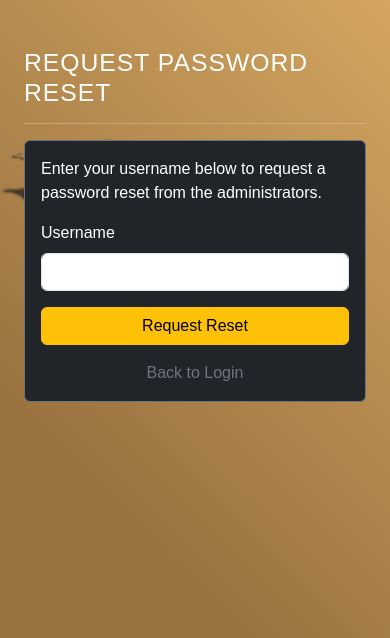
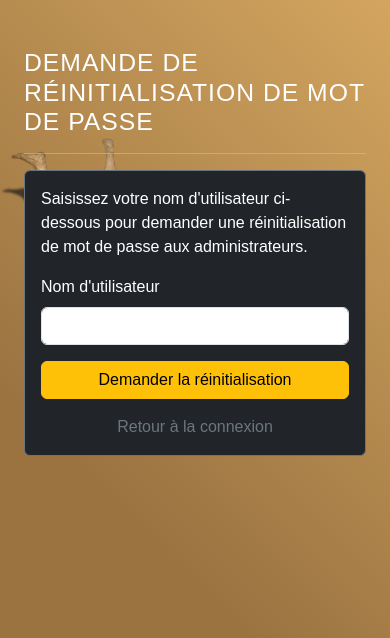
Before and after one commit to TomDouaud/testTom, a Django app: page /reset-request/ in a window 390 px wide. Shown: the part 206-844 px from the top of the page. Run offline with Django 5.2, Linux system fonts and the light colour scheme.

Commit message:
feat: incremental improvements for badassradio
This commit implements a series of incremental updates requested for the badassradio web application:
- Translated remaining templates (login, password reset request, album list) into French.
- Updated flash messages in views to be in French.
- Updated `AlbumOfTheMonth` Meta ordering to `['-month', 'title']`.
- Updated the "Album of the Month" display in the playlist list to use the correct static vinyl logo (`vinyl-month.png`).
- Fixed mobile responsiveness on the playlist detail page using `aspect-ratio: 16/9`.

The codebase is an ongoing extension of an existing music blog platform that already includes the requested Milkdrop visualizers, user auth systems, admin-handled requests, and music players.

Co-authored-by: TomDouaud <124200637+TomDouaud@users.noreply.github.com>

```diff
--- a/blog/models.py
+++ b/blog/models.py
@@ -13,7 +13,7 @@ class AlbumOfTheMonth(models.Model):
     created_at = models.DateTimeField(auto_now_add=True)
 
     class Meta:
-        ordering = ['-month']
+        ordering = ['-month', 'title']
 
     def __str__(self):
         return f"{self.title} - {self.artist} ({self.month.strftime('%B %Y')})"
--- a/blog/views.py
+++ b/blog/views.py
@@ -77,8 +77,8 @@ def password_reset_request(request):
         user = User.objects.filter(username=username).first()
         if user:
             PasswordResetRequest.objects.create(user=user)
-            messages.success(request, 'Password reset request sent to admins.')
+            messages.success(request, 'Demande de réinitialisation envoyée aux administrateurs.')
         else:
-            messages.error(request, 'User not found.')
+            messages.error(request, 'Utilisateur non trouvé.')
         return redirect('login')
     return render(request, 'blog/password_reset_request.html')
--- a/templates/blog/album_list.html
+++ b/templates/blog/album_list.html
@@ -2,7 +2,7 @@
 
 {% block content %}
 <div class="container mt-5">
-    <h2>Albums of the Month</h2>
+    <h2>Albums du Mois</h2>
     <hr class="border-secondary">
     <div class="row row-cols-1 row-cols-md-3 g-4 mt-3">
         {% for album in albums %}
@@ -22,7 +22,7 @@
             </div>
         </div>
         {% empty %}
-        <p>No albums available.</p>
+        <p>Aucun album disponible.</p>
         {% endfor %}
     </div>
 </div>
--- a/templates/blog/login.html
+++ b/templates/blog/login.html
@@ -3,7 +3,7 @@
 <head>
     <meta charset="UTF-8">
     <meta name="viewport" content="width=device-width, initial-scale=1.0">
-    <title>BadassRadio Login</title>
+    <title>BadassRadio Connexion</title>
     <link href="https://cdn.jsdelivr.net/npm/bootstrap@5.3.0/dist/css/bootstrap.min.css" rel="stylesheet">
     <style>
         body { background-color: #f8f9fa; display: flex; align-items: center; justify-content: center; height: 100vh; }
@@ -16,10 +16,10 @@
         <form method="post">
             {% csrf_token %}
             {{ form.as_p }}
-            <button type="submit" class="btn btn-primary w-100">Login</button>
+            <button type="submit" class="btn btn-primary w-100">Connexion</button>
         </form>
         <div class="mt-3 text-center">
-            <a href="{% url 'password_reset_request' %}">Forgot Password?</a>
+            <a href="{% url 'password_reset_request' %}">Mot de passe oublié ?</a>
         </div>
     </div>
 </body>
--- a/templates/blog/password_reset_request.html
+++ b/templates/blog/password_reset_request.html
@@ -2,7 +2,7 @@
 
 {% block content %}
 <div class="container mt-5" style="max-width: 500px;">
-    <h2>Request Password Reset</h2>
+    <h2>Demande de réinitialisation de mot de passe</h2>
     <hr class="border-secondary">
 
     {% if messages %}
@@ -16,17 +16,17 @@
 
     <div class="card bg-dark text-white border-secondary">
         <div class="card-body">
-            <p>Enter your username below to request a password reset from the administrators.</p>
+            <p>Saisissez votre nom d'utilisateur ci-dessous pour demander une réinitialisation de mot de passe aux administrateurs.</p>
             <form method="post">
                 {% csrf_token %}
                 <div class="mb-3">
-                    <label for="username" class="form-label">Username</label>
+                    <label for="username" class="form-label">Nom d'utilisateur</label>
                     <input type="text" class="form-control" id="username" name="username" required>
                 </div>
-                <button type="submit" class="btn btn-warning w-100">Request Reset</button>
+                <button type="submit" class="btn btn-warning w-100">Demander la réinitialisation</button>
             </form>
             <div class="mt-3 text-center">
-                <a href="{% url 'login' %}" class="text-secondary text-decoration-none">Back to Login</a>
+                <a href="{% url 'login' %}" class="text-secondary text-decoration-none">Retour à la connexion</a>
             </div>
         </div>
     </div>
--- a/templates/blog/playlist_detail.html
+++ b/templates/blog/playlist_detail.html
@@ -12,12 +12,13 @@
     }
 
     .player-cover-area {
-        height: 350px;
         width: 100%;
+        aspect-ratio: 16 / 9;
         background-color: #fff;
         display: flex;
         align-items: center;
         justify-content: center;
+        overflow: hidden;
     }
 
     .player-controls-area {
--- a/templates/blog/playlist_list.html
+++ b/templates/blog/playlist_list.html
@@ -40,9 +40,7 @@
             <a href="{% url 'album_detail' latest_album.pk %}" class="text-decoration-none">
                 <div class="playlist-card">
                     <div class="ratio ratio-1x1">
-                        {% if latest_album.cover_image %}
-                            <img src="{{ latest_album.cover_image.url }}" alt="{{ latest_album.title }}" class="playlist-img">
-                        {% endif %}
+                        <img src="/static/img/vinyl-month.png" alt="Vinyle du mois" class="playlist-img">
                     </div>
                     <p class="text-center mt-2 small text-white" style="font-style: italic;">Vinyle du mois</p>
                 </div>
```
Also changed, not shown: blog/migrations/0007_alter_playlist_playlist_type.py (added), blog/migrations/0008_alter_albumofthemonth_options.py (added), db.sqlite3.
